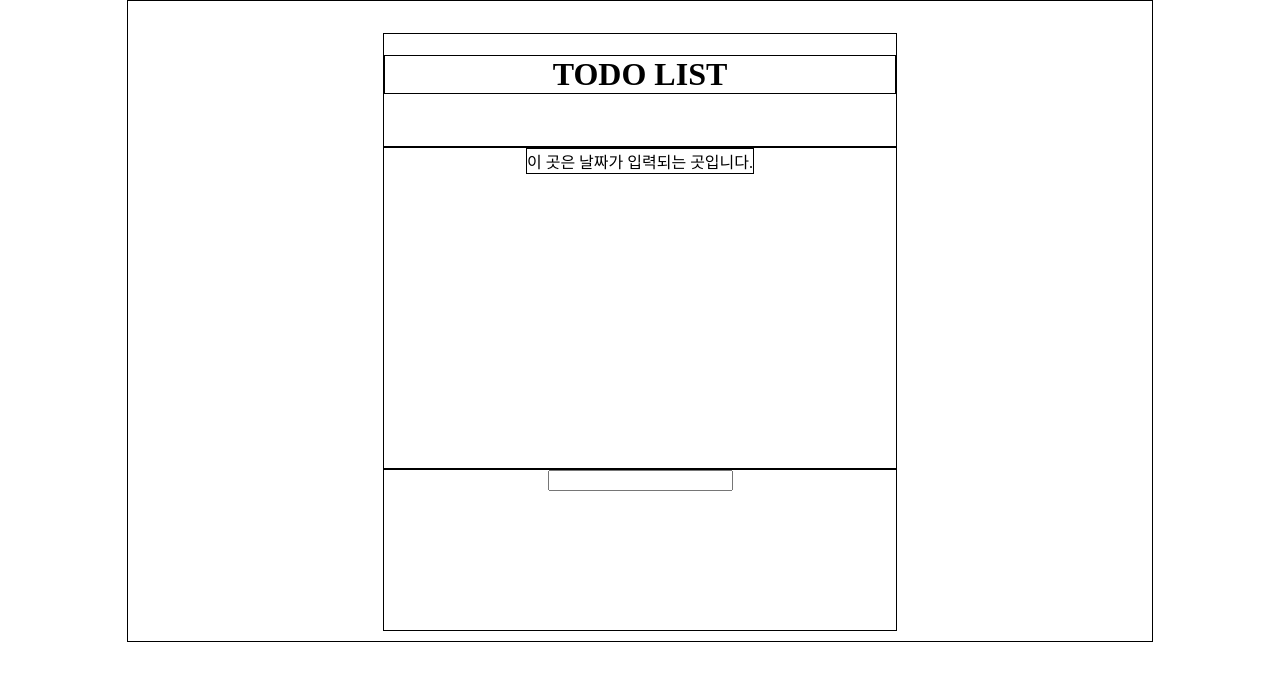
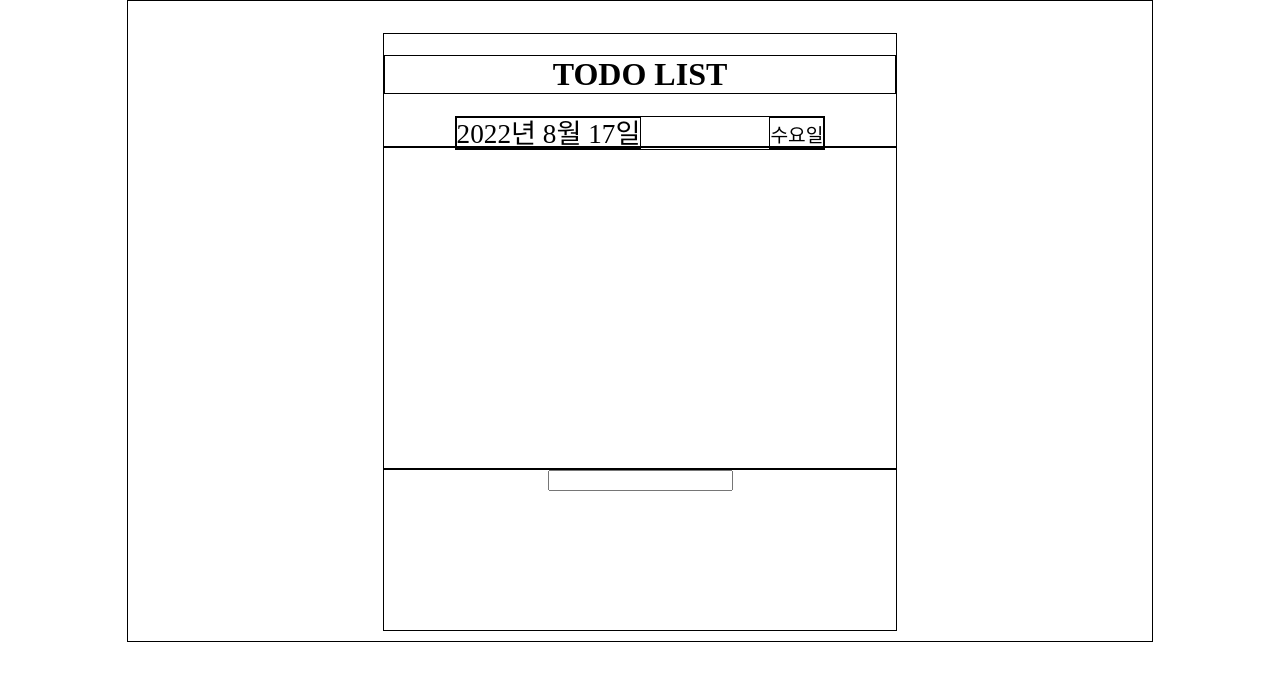
Before and after one commit to Collection50/TODO-LIST, a website: page index.html in a window 1280 px wide. Drawn offline with Linux system fonts and the light colour scheme.

Commit message:
feat(initDate): add date
Add date text in header

Closes #6

```diff
--- a/App.css
+++ b/App.css
@@ -25,8 +25,25 @@ h1 {
 
 div {
   border: 1px solid black;
-  margin: inherit;
+  margin: 0 auto;
   text-align: center;
+}
+
+.text__date {
+  display: flex;
+  text-align: center;
+  height: 4vh;
+}
+
+.text__year-month-day {
+  font-size: 1.7rem;
+  line-height: 4vh;
+  margin-right: 10vw;
+}
+
+.text__day-of-week {
+  font-size: 1.2rem;
+  line-height: 4.5vh;
 }
 
 /* Boards */
@@ -55,6 +72,8 @@ div {
   height: 1.5em;
   cursor: pointer;
   border: 1px solid black;
+  border-radius: 1em;
+  background-color: rgb(230, 135, 135);
 }
 
 .checked {
--- a/App.js
+++ b/App.js
@@ -66,6 +66,8 @@ const addTodo = (text, todoId) => {
 };
 
 // 초기화면 설정
+
+// basic structure
 const init = () => {
   inputBoard.addEventListener('keyup', e => {
     const { target } = e;
@@ -76,3 +78,28 @@ const init = () => {
   });
 };
 init();
+
+// 날짜
+const initDate = () => {
+  const dateObj = document.querySelector('.text__date');
+
+  const date = new Date();
+  const year = date.getFullYear();
+  const month = date.getMonth() + 1;
+  const day = date.getDate();
+
+  const WEEKDAY = ['일요일', '월요일', '화요일', '수요일', '목요일', '금요일', '토요일'];
+  const dayOfWeekDay = WEEKDAY[date.getDay()];
+
+  const yearMonthDay = document.createElement('div');
+  yearMonthDay.classList.add('text__year-month-day');
+  yearMonthDay.innerText = `${year}년 ${month}월 ${day}일`;
+
+  const dayOfWeek = document.createElement('div');
+  dayOfWeek.classList.add('text__day-of-week');
+  dayOfWeek.innerText = `${dayOfWeekDay}`;
+
+  dateObj.appendChild(yearMonthDay);
+  dateObj.appendChild(dayOfWeek);
+};
+initDate();
--- a/index.html
+++ b/index.html
@@ -11,7 +11,7 @@
   <body>
     <header>
       <h1>TODO LIST</h1>
-      <div>이 곳은 날짜가 입력되는 곳입니다.</div>
+      <div class="text__date"></div>
     </header>
 
     <div class="list__todo"></div>
```
